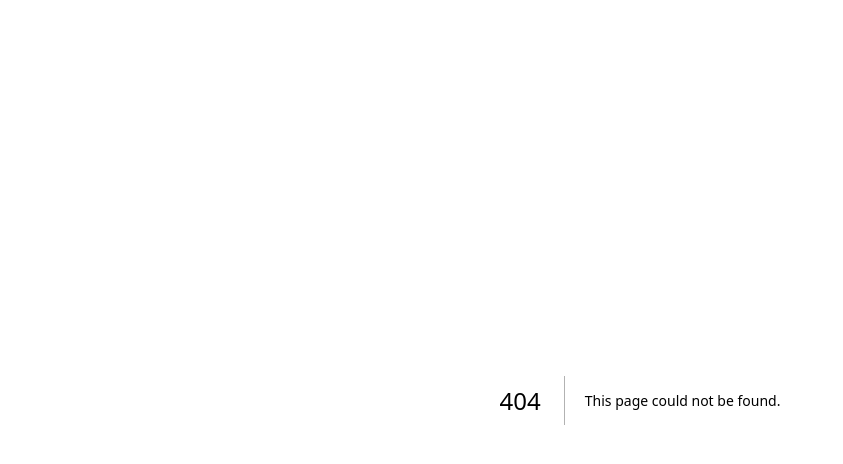
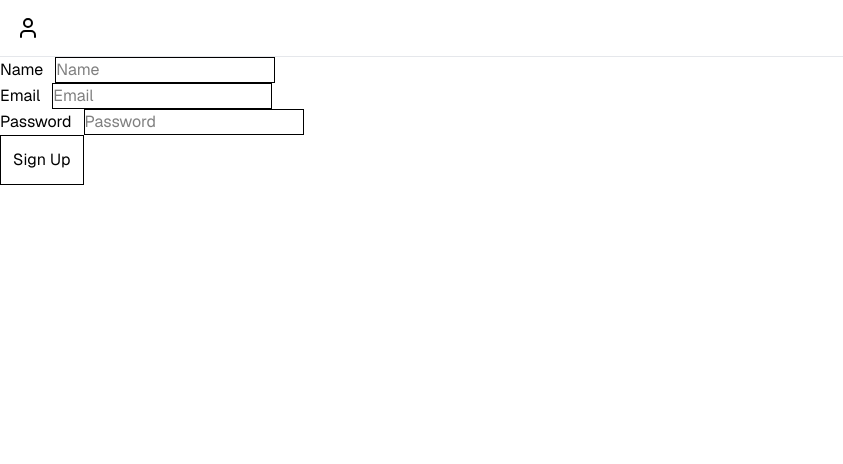
Before and after one commit to Tim02023/register-system, a Next.js app: page /signup in a window 1280 px wide. Before the commit this address had no page. Shown: the top 464 px of the page, without its empty margins (0-843 px from the left). Built offline with nearby package versions, Linux system fonts and the light colour scheme.

Commit message:
Authentication system with Next.js, MongoDB, and TypeScript

```diff
--- /dev/null
+++ b/app/actions/auth.tsx
@@ -0,0 +1,36 @@
+'use server'
+import { FormState, SignupFormSchema } from "@/app/lib/definitions"
+import bcrypt from "bcrypt"
+import { connectionDB } from "../lib/db"
+import { User } from "../models/user"
+export async function signup(state: FormState, formData: FormData) {
+  // Validate form fields
+  const validatedFields = SignupFormSchema.safeParse({
+    name: formData.get('name'),
+    email: formData.get('email'),
+    password: formData.get('password'),
+  })
+  if (!validatedFields.success) {
+    return {
+      errors: validatedFields.error.flatten().fieldErrors,
+    }
+  }
+  const { name, email, password } = validatedFields.data
+  const hashedPassword = await bcrypt.hash(password, 10)
+  // If any form fields are invalid, return early
+    // 3. Insert the user into the database or call an Auth Library's API
+    await connectionDB()
+    const createUser = await new User({
+        name,
+        email,
+        password: hashedPassword,
+    }).save()
+    if (!createUser) {
+    return {
+        message: 'Failed to create user.',
+    }
+   }
+
+
+  // Call the provider or db to create a user...
+}
--- a/app/globals.css
+++ b/app/globals.css
@@ -18,3 +18,7 @@
     --foreground: #ededed;
   }
 }
+
+body {
+  background: white
+}
--- a/app/layout.tsx
+++ b/app/layout.tsx
@@ -1,6 +1,8 @@
 import type { Metadata } from "next";
 import { Geist, Geist_Mono } from "next/font/google";
 import "./globals.css";
+import { User } from "lucide-react";
+import Link from "next/link";
 
 const geistSans = Geist({
   variable: "--font-geist-sans",
@@ -27,7 +29,14 @@ export default function RootLayout({
       lang="en"
       className={`${geistSans.variable} ${geistMono.variable} h-full antialiased`}
     >
-      <body className="min-h-full flex flex-col">{children}</body>
+      <body className="min-h-full flex flex-col">
+        <header className="bg-white border-b border-gray-200 p-4">
+          <Link href='/signup'>
+            <User />
+          </Link>
+        </header>
+        {children}
+      </body>
     </html>
-  );
+  )
 }
--- /dev/null
+++ b/app/lib/db.ts
@@ -0,0 +1,22 @@
+import mongoose from "mongoose";
+
+export async function connectionDB() {
+  const uri = process.env.DB_URI!
+//   if (!uri) {
+//     console.error('❌ خطأ: لم يتم العثور على متغير البيئة DB_URI في ملف .env')
+//     return
+//   }
+  // تجنب إنشاء اتصال جديد إذا كان هناك اتصال نشط بالفعل
+  if (mongoose.connection.readyState >= 1) {
+    return
+  }
+  try {
+    await mongoose.connect(
+      uri ||
+        'mongodb+srv://rooah2002k_db_user:8zylWlcTQ1hphweo@timacluster0.ahc3idx.mongodb.net/?appName=TimaCluster0',
+    )
+    console.log('🔌 تم الاتصال بقاعدة بيانات MongoDB بنجاح!')
+  } catch (err) {
+    console.error('❌ فشل الاتصال بقاعدة البيانات:', err)
+  }
+}
--- /dev/null
+++ b/app/lib/definitions.ts
@@ -0,0 +1,29 @@
+import z from 'zod'
+
+export const SignupFormSchema = z.object({
+  name: z
+    .string()
+    .min(2, { error: 'Name must be at least 2 characters long.' })
+    .trim(),
+  email: z.email({ error: 'Please enter a valid email.' }).trim(),
+  password: z
+    .string()
+    .min(8, { error: 'Be at least 8 characters long' })
+    .regex(/[a-zA-Z]/, { error: 'Contain at least one letter.' })
+    .regex(/[0-9]/, { error: 'Contain at least one number.' })
+    .regex(/[^a-zA-Z0-9]/, {
+      error: 'Contain at least one special character.',
+    })
+    .trim(),
+})
+
+export type FormState =
+  | {
+      errors?: {
+        name?: string[]
+        email?: string[]
+        password?: string[]
+      }
+      message?: string
+    }
+  | undefined
--- /dev/null
+++ b/app/models/user.ts
@@ -0,0 +1,9 @@
+import mongoose from 'mongoose'
+
+const userSchemaModel = new mongoose.Schema({
+  name: String,
+  email: String,
+  password: String,
+})
+
+export const User = mongoose.models.User || mongoose.model('User', userSchemaModel)
--- a/app/page.tsx
+++ b/app/page.tsx
@@ -2,7 +2,7 @@ import Image from "next/image";
 
 export default function Home() {
   return (
-    <div className="flex flex-col flex-1 items-center justify-center bg-zinc-50 font-sans dark:bg-black">
+    <div className="flex flex-col flex-1 items-center justify-center">
 
     </div>
   )
--- /dev/null
+++ b/app/signup/page.tsx
@@ -0,0 +1,7 @@
+import { SignupForm } from "../ui/signup-form";
+
+export default function SignupPage() {
+  return (
+   <SignupForm />
+  )
+}
--- /dev/null
+++ b/app/ui/signup-form.tsx
@@ -0,0 +1,56 @@
+'use client'
+import { signup } from '@/app/actions/auth'
+import { useActionState } from 'react'
+
+export function SignupForm() {
+    const [state, action, pending] = useActionState(signup, undefined)
+
+  return (
+    <form action={action}>
+      <div>
+        <label htmlFor="name">Name</label>
+        <input
+          className="border ml-3"
+          id="name"
+          name="name"
+          placeholder="Name"
+        />
+      </div>
+      {state?.errors?.name && <p>{state.errors.name}</p>}
+      <div>
+        <label htmlFor="email">Email</label>
+        <input
+          className="border ml-3"
+          id="email"
+          name="email"
+          type="email"
+          placeholder="Email"
+        />
+      </div>
+      {state?.errors?.email && <p>{state.errors.email}</p>}
+      <div>
+        <label htmlFor="password">Password</label>
+        <input
+          className="border ml-3"
+          id="password"
+          name="password"
+          type="password"
+          placeholder="Password"
+        />
+      </div>
+      {state?.errors?.password && (
+        <div>
+          <p>Password must:</p>
+          <ul>
+            {state.errors.password.map((error) => (
+              <li key={error}>- {error}</li>
+            ))}
+          </ul>
+        </div>
+      )}
+      <button type="submit" className="border p-3">
+        Sign Up
+      </button>
+    </form>
+  )
+}
```
Also changed, not shown: package.json (+7 -1 lines), 2 other files (tests, documents, lock files or other folders).
